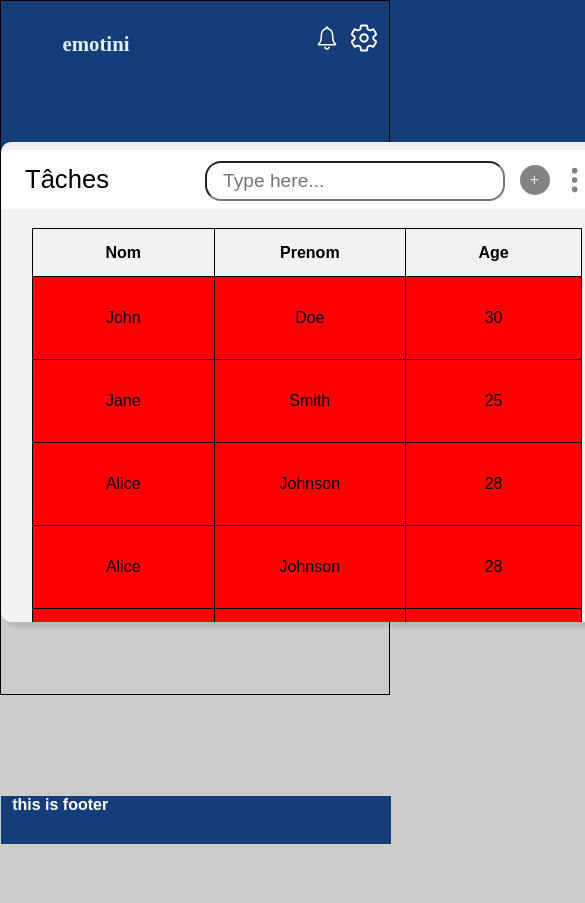
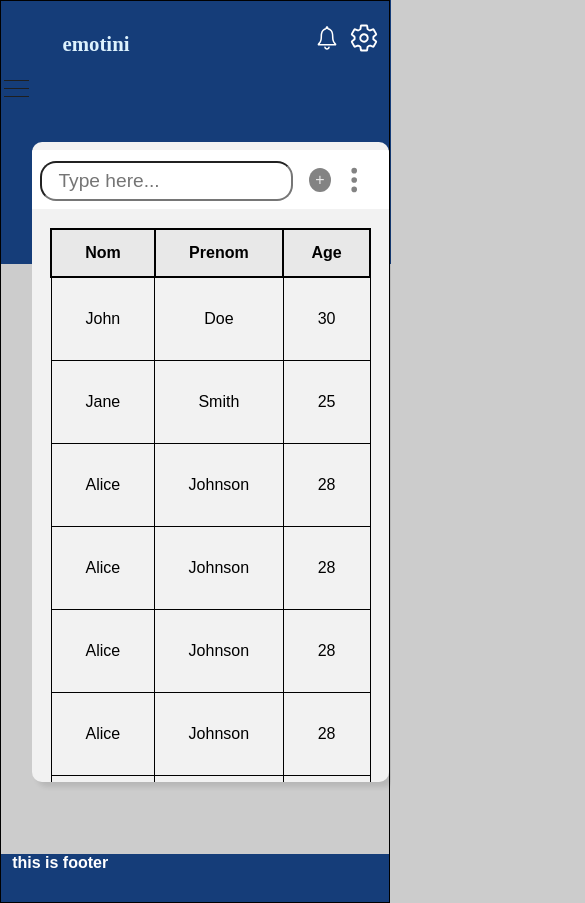
Before and after one commit to Remotini/Remotini19Av, a React (Vite) app: page / in a window 390 px wide. Shown: the top 903 px of the page, 585 px wide, since content can reach past the window. Before the commit the page ends 844 px from the top, so only its background shows below. Built offline with nearby package versions, Linux system fonts and the light colour scheme; a web font is replaced by a local one.

Commit message:
responsive Home
fixed respons

```diff
--- a/src/App.css
+++ b/src/App.css
@@ -6,19 +6,10 @@
   width: 100%;
   background: var(--blue);
   z-index: -1;
-
-
 }
-
-.Siderbar {
-  background-color: white;
-  padding: 100px;
+ .home-wrapper{
   position: relative;
-  box-shadow: 5px 5px 5px hsla(0, 0%, 0%, 0.1);
-  min-height: 90vh;
-  width: 10rem;
-  border: 2px solid transparent;
-}
+ }
 .Table {
   width: 70rem;
   text-align: center;
@@ -28,8 +19,6 @@
 }
 .center{
   display: flex;
-
-
 }
 .flex-two-table{
   display: flex;
@@ -37,15 +26,14 @@
 }
 .data-Table{
     width: 70rem;
-    height: 30rem;
+    height: 40rem;
     text-align: center;
     background-color: hsl(0, 0%, 95%);
     margin: 4.5rem auto;
     overflow: auto;
     border-radius: 10px;
+    padding-bottom: 20px;
     box-shadow: 5px 5px 5px hsla(0, 0%, 0%, 0.1);
-
-
 }
 
 /* fonts  */
@@ -75,23 +63,17 @@
 
 
 
-@media (max-width: 1344px) {
-  .Siderbar{
-    display: none;
-  }
-}
 @media (max-width:612px) {
-  .data-Table{
-    min-width: 612px;
-  }
+
+
 }
 
 @media (max-width:1300px) {
-  .App {
+  /* .App {
     height: 264px;
     min-height: 250px;
     z-index: -1;
     min-width: 616px;
-  }
+  } */
 
 }
--- a/src/components/Footer/Footer.css
+++ b/src/components/Footer/Footer.css
@@ -1,15 +1,8 @@
 .footer{
     background-color: var(--blue);
     height: 3rem;
-    position: relative;
     bottom: 0;
     z-index: 100;
     color: white;
+    width: 100%;
 }
-
-@media (min-height: 740px) {
-    .footer{
-        position: absolute;
-        width: 100%;
-    }
-}
--- a/src/components/Maintable/Maintable.css
+++ b/src/components/Maintable/Maintable.css
@@ -49,7 +49,6 @@
     flex-direction: row;
     justify-content: space-between;
     align-items:center;
-    min-width: 600px;
     position: sticky;
     top: 0;
     margin-top: 0.5rem;
@@ -88,35 +87,58 @@
 
 }
 .dots{
-
      display: flex;
      justify-content: end;
      margin-right: 1rem;
+}
+
+.tableaux-rapport{
+    margin: auto;
+    border-collapse:collapse;
+    margin-top: 1.2rem;
+    width: 90%;
 
 
 }
+.tableaux-rapport th{
 
-.tableaux-rapport{
-    border: 1px solid;
-    width: 90%;
-    margin: auto;
-    border-collapse:collapse;
-    margin-top: 1.2rem;
-
-}
-.tableaux-rapport th{
-    border: 1px solid;
     width: 14rem;
     height: 3rem;
+    position: sticky;
+    top: 3.8rem;
+    background-color: #E8E8E8;
+    border: 2px solid black
+
 }
 .tableaux-rapport td{
     border: 1px solid;
     padding: 2rem;
 }
+
 @media (min-height: 740px) {
     .tableaux-rapport td  {
-        background-color: red;
+        /* background-color: red; */
         min-height: 740px;
     }
 
 }
+@media (max-width:560px) {
+    .description{
+        display: none;
+    }
+    .search-input{
+        width:100%;
+    }
+    .table-heading{
+        min-width: 100%;
+
+        justify-content: space-around;
+    }
+    .right-m{
+        gap: 1rem;
+    }
+    .plus-icon{
+        height: 24px;
+        width: 30px;
+    }
+}
--- a/src/components/NavBar/NavBar.css
+++ b/src/components/NavBar/NavBar.css
@@ -4,15 +4,23 @@
   border-radius: 50px;
 }
 .img-wrapp {
-  position: absolute;
+  position: relative;
   top: 15px;
 }
-.menu-wrapper > hr {
+.userdata{
+  display: flex;
+  flex-direction: column;
+  align-items: center;
+  justify-content: center;
+  gap: 1rem;
+  width: 100%;
+}
+/* .menu-wrapper > hr {
   border: 1px solid var(--blue);
   width: 6rem;
   opacity: 0.5;
-}
-.hr1 {
+} */
+/* .hr1 {
   position: absolute;
   top: 8rem;
   right: 8rem;
@@ -21,11 +29,138 @@
   position: absolute;
   top: 10.5rem;
   right: 8rem;
+} */
+
+.menu-wrapper>div:nth-child(-n+3){
+  margin-bottom: 50px;
+  font-size: 2rem;
+  position: relative;
+  left: 1rem;
 }
+.menu-wrapper>div:nth-child(1){
+  margin-top: 2rem;
+
+}
+
+.nav-option2 {
+  /* position: absolute;
+  bottom: 1rem;
+  border: none;
+  background-color: white;
+  padding: 10px;
+  right: 8rem;
+  margin-bottom: 15px; */
+  /* position: relative;
+  top: 100%; */
+
+  width: 100%;
+  display: flex;
+  justify-content: center;
+  font-size: 1.5rem;
+  margin-bottom: 1rem;
+
+}
+.nav-option2 > button {
+  border: none;
+  background-color: white;
+  font-size: 1rem;
+  cursor: pointer;
+}
+.menu-wrapper>div:nth-child(4){
+  font-size: 1.5rem;
+  margin-bottom: 1rem;
+}
+.nav-option {
+  gap: 0.5rem;
+  border: none;
+}
+.nav-option>button {
+  border: none;
+  background-color: white;
+  font-size: 1rem;
+  cursor: pointer;
+}
+/* .nav-option > :nth-child(1) {
+  margin-right: 10px;
+}
+.nav-option > button {
+  border: none;
+  background: white;
+  padding: 0;
+} */
+.name {
+  display: flex;
+  gap: 0.5rem;
+  width: 14rem;
+  justify-content: center;
+
+}
+.name-wrapp {
+  text-align: center;
+  margin-top: 5px;
+
+}
+
+.hamburger .line{
+width: 25px;
+height: 1px;
+background-color: #1f1f1f;
+display: block;
+margin: 7px auto;
+transition: all 0.3s ease-in-out;
+
+}
+.hamburger{
+  cursor: pointer;
+  position: relative;
+  display: none;
+  width: 100%;
+  background-color: var(--blue);
+  padding: .2rem;
+
+}
+.hamburger.active{
+  transition: all 0.3s ease-in-out;
+  transition-delay:0.6s ;
+
+}
+.hamburger.active .line:nth-child(2){
+  width: 0;
+}
+
+.hamburger-active .line:nth-child(1),
+.hamburger-active .line:nth-child(3) {
+  transition-delay: 0.3s;
+}
+
+.hamburger-active .line:nth-child(1) {
+  transform: translateY(12px);
+}
+.hamburger-active .line:nth-child(3) {
+  transform: translateY(-5px)  ;
+}
+/* .menubar{
+  position: absolute;
+  top: 0;
+  left: -150%;
+  display: flex;
+  justify-content: center;
+  align-items: flex-start;
+  width: 60%;
+  height: 100vh;
+  border: 1px solid ;
+  padding: 20% 0;
+  background-color: rgba(255,255,255);
+  transition: all .5s ease-in;
+  z-index: 2;
+} */
 .menu-wrapper {
-  z-index: 100;
-  position: absolute;
-  top: 5rem;
+  position: relative;
+  top: 0rem;
+  width: 100%;
+  height: 90vh;
+  transition: all .5s ease-in;
+  /* top: 5rem;
   left: 0;
   width: 16rem;
   color: var(--blue);
@@ -34,43 +169,37 @@
   flex-direction: column;
   gap: 1rem;
   padding-left: 1.5rem;
-  font-size: 25px;
+  font-size: 25px; */
 }
 
-.nav-option2 {
-  position: absolute;
-  bottom: 1rem;
-  border: none;
+.nav-wrapper{
   background-color: white;
-  padding: 10px;
-  right: 8rem;
-  margin-bottom: 15px;
+  position: relative;
+  box-shadow: 5px 5px 5px hsla(0, 0%, 0%, 0.1);
+  width: 17rem;
+  border: 5px solid;
+  transition: transform 0.4s ease-out;
 }
-.nav-option2 > button {
-  background-color: white;
-  border: none;
+
+.nav-wrapper.active{
+  transform: translateX(10px);
 }
-.nav-option {
-  margin: 0;
-  padding: 0;
-  position: relative;
-  top: 6rem;
-  height: 100%;
-}
-.nav-option > :nth-child(1) {
-  margin-right: 10px;
-}
-.nav-option > button {
-  border: none;
-  background: white;
-  padding: 0;
-}
-.name {
-  display: flex;
-  gap: 0.5rem;
+
+@media screen and (max-width:1400px) {
+
+  .hamburger{
+    display: block;
+    font-size: 2rem;
+    font-weight: bold;
+  }
+  .nav-wrapper{
+    transform: translateX(-280px);
+    position: absolute;
+    z-index: 1;
+    border-radius: 100px;
+  }
+  .menu-wrapper{
+    max-height: 220px;
+  }
 
 }
-.name-wrapp {
-  text-align: center;
-  margin-top: 5px;
-}
--- a/src/components/NavBar/NavBar.jsx
+++ b/src/components/NavBar/NavBar.jsx
@@ -1,4 +1,4 @@
-import React from "react";
+import React, { useState } from "react";
 import "./NavBar.css";
 import { IoHomeOutline } from "react-icons/io5";
 import { FaChartLine } from "react-icons/fa";
@@ -6,9 +6,29 @@ import { IoPersonOutline } from "react-icons/io5";
 import { GoSignOut } from "react-icons/go";
 import { Link } from "react-router-dom";
 function NavBar() {
+  const [isActiveHamburger, setisActiveHamburger] = useState(false);
+  //generate handle function
+  const handleHamburger = () => {
+    setisActiveHamburger(!isActiveHamburger);
+    console.log(isActiveHamburger);
+  };
   return (
     <>
-      <div className="flexCenter nav-wrapper">
+      <div
+        className={`hamburger ${isActiveHamburger ? "active" : ""}`}
+        onClick={handleHamburger}
+      >
+        <span className="line"></span>
+        <span className="line"></span>
+        <span className="line"></span>
+      </div>
+
+      <div
+        className={`nav-wrapper ${
+          isActiveHamburger ? "active" : "nav-wrapper-inactive"
+        }`}
+      >
+        <div className="userdata">
           <div className="img-wrapp">
             {/* el taswira bech tji source mel bara  */}
 
@@ -20,6 +40,7 @@ function NavBar() {
               <span>iyed </span> <span>grassi </span>
             </span>
             <span className="secondaryText">description </span>
+          </div>
         </div>
 
         <div className=" menu-wrapper">
@@ -35,20 +56,18 @@ function NavBar() {
               <Link to="/Stat">Statistique</Link>
             </button>
           </div>
-          <hr className="hr1" />
           <div className="flexStart  nav-option">
             <IoPersonOutline />
             <button>
               <Link to="/Profile">Profile</Link>
             </button>
           </div>
-          <hr className="hr2" />
-          <div className=" flexStart nav-option2">
+        </div>
+        <div className=" flexStart nav-option2 ">
           <GoSignOut />
           <button>
             <Link to="/Login">Deconnecter</Link>
           </button>
-          </div>
         </div>
       </div>
     </>
--- a/src/pages/Home.jsx
+++ b/src/pages/Home.jsx
@@ -10,14 +10,14 @@ function Home() {
       <div className="App" />
       <Header />
       <div className="center">
-        <div className="Siderbar">
+        <div>
           <NavBar />
         </div>
         <div className="data-Table">
           <Maintable>/</Maintable>
         </div>
       </div>
-      <div>
+      <div className="ft">
         <Footer />
       </div>
     </>
```
Lines whose indentation alone changed are shown as unchanged.
